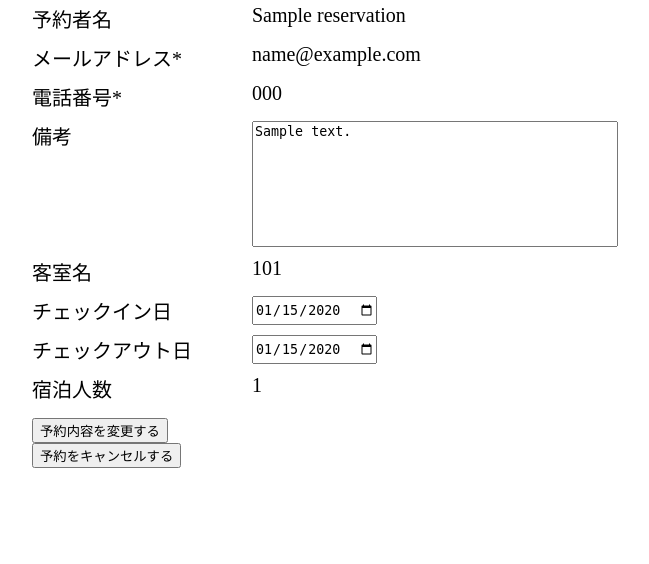
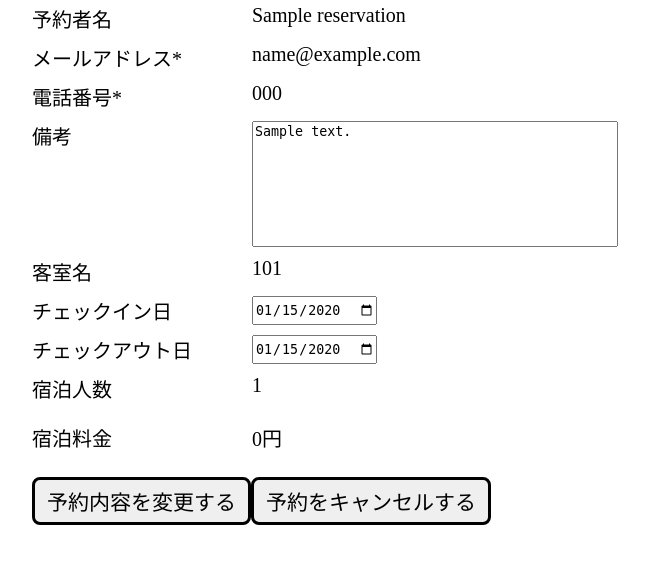
Before and after one commit to THiragi/reserve_app, a Rails app: page /reservations/1/edit in a window 1280 px wide. Shown: the part 158-722 px from the top of the page, without its empty margins (158-807 px from the left). Run offline with Rails 7, Linux system fonts and the light colour scheme; data comes from the database, SQL or seed files in the repository; tables that the repository leaves empty hold one stand-in row (values such as "Sample post"); style sheets or scripts are compiled from the project's sources; some libraries are stand-ins or nearby versions.

Commit message:
rework css

```diff
--- a/app/assets/javascripts/application.js
+++ b/app/assets/javascripts/application.js
@@ -49,6 +49,7 @@ $(function(){
 //Date Validates
 
 
+
   $('#checkin').blur(function() {
     var checkin = $('#checkin').val();
     if (checkin != ''){
@@ -75,6 +76,19 @@ $(function(){
       }
     }
   });
+
+  $('#guest_count').blur(function() {
+    var guestcount = $('#guest_count').val();
+    if (guestcount == 0){
+        alert('人数に０は入力できません');
+        setTimeout(function() {
+            $('#guest_count').focus();
+            $('#guest_count').select();
+        }, 1);
+
+    }
+  });
+
 
   var id = $('#room-id').data('room-id');
   //Room rate Calculator
--- a/app/assets/stylesheets/application.css
+++ b/app/assets/stylesheets/application.css
@@ -201,8 +201,11 @@ td[class^="past"] {
   border: none;
 }
 
+.btn_bars {
+  text-align: right;
+}
+
 .btn {
-
   font-size: 21px;
   display: inline-block;
   margin: 15px 0;
--- a/app/views/reservations/edit.html.erb
+++ b/app/views/reservations/edit.html.erb
@@ -1,4 +1,9 @@
 <% provide(:title) %>
+<% duration = @reservation.check_in_date..@reservation.check_out_date.days_ago(1) %>
+<% total = 0 %>
+<% duration.each do |d| %>
+  <% total += Rate.get_amount(Room.find(@reservation.room_id).room_type.id, d).amount %>
+<% end %>
 
 <h2>予約変更</h2>
 
@@ -53,7 +58,15 @@
     <div>
         <%= f.hidden_field :status %>
     </div>
-        <%= f.submit "予約内容を変更する", data:{confirm: "予約内容を変更します。よろしいですか？"}  %>
+    <div>
+        <span>宿泊料金</span><span id="inputstayamount"><%= total %>円</span>
+    </div>
+
+    <div class="btn_bars">
+
+
+        <%= f.submit "予約内容を変更する", class: "btn", data:{confirm: "予約内容を変更します。よろしいですか？"}  %>
   <% end %>
-  <%= button_to "予約をキャンセルする", cancel_reservation_path(@reservation.id), method: :patch, data:{confirm: "予約をキャンセルします。よろしいですか？"} %>
+        <%= button_to "予約をキャンセルする", cancel_reservation_path(@reservation.id), method: :patch, class: "btn", data:{confirm: "予約をキャンセルします。よろしいですか？"} %>
+    </div>
 </div>
--- a/app/views/reservations/search.html.erb
+++ b/app/views/reservations/search.html.erb
@@ -4,7 +4,7 @@
 <div class="panel_area">
 <%= form_tag(search_reservations_path, method: 'get') do %>
   <%= text_field_tag :search %>
-  <%= submit_tag 'Search', name: nil %>
+  <%= submit_tag '検索', name: nil, class:"btn" %>
 <% end %>
 <%= flash[:success] %>
 <table>
--- a/app/views/rooms/_result.html.erb
+++ b/app/views/rooms/_result.html.erb
@@ -14,5 +14,7 @@
   <%= f.hidden_field :check_out_date, value: @out_date %>
   <%= f.hidden_field :guest_count, value: @guest_count %>
   <%= f.hidden_field :amount, value: total %>
-  <%= f.submit "この内容で予約する", class: "btn" %>
+  <div class="btn_bars">
+    <%= f.submit "この内容で予約する", class: "btn" %>
+  <div class="btn_bars">
 <% end %>
--- a/app/views/rooms/show.html.erb
+++ b/app/views/rooms/show.html.erb
@@ -21,9 +21,9 @@
     <input type="number" name="guestcount[]" id="guest_count" min="1" max="<%= @room_type.capacity %>" value="<%= @room_type.capacity %>" style="width: 28px;"/><span>人</span>
 
   </div>
-
-  <input type="button" id="calc" class="btn" value="料金を計算する"/>
-
+  <div class="btn_bars">
+    <input type="button" id="calc" class="btn" value="料金を計算する"/>
+  </div>
   <div id="total">
   </div>
 </div>
```
Also changed, not shown: app/views/reservations/new.html.erb (+7 -5 lines).
